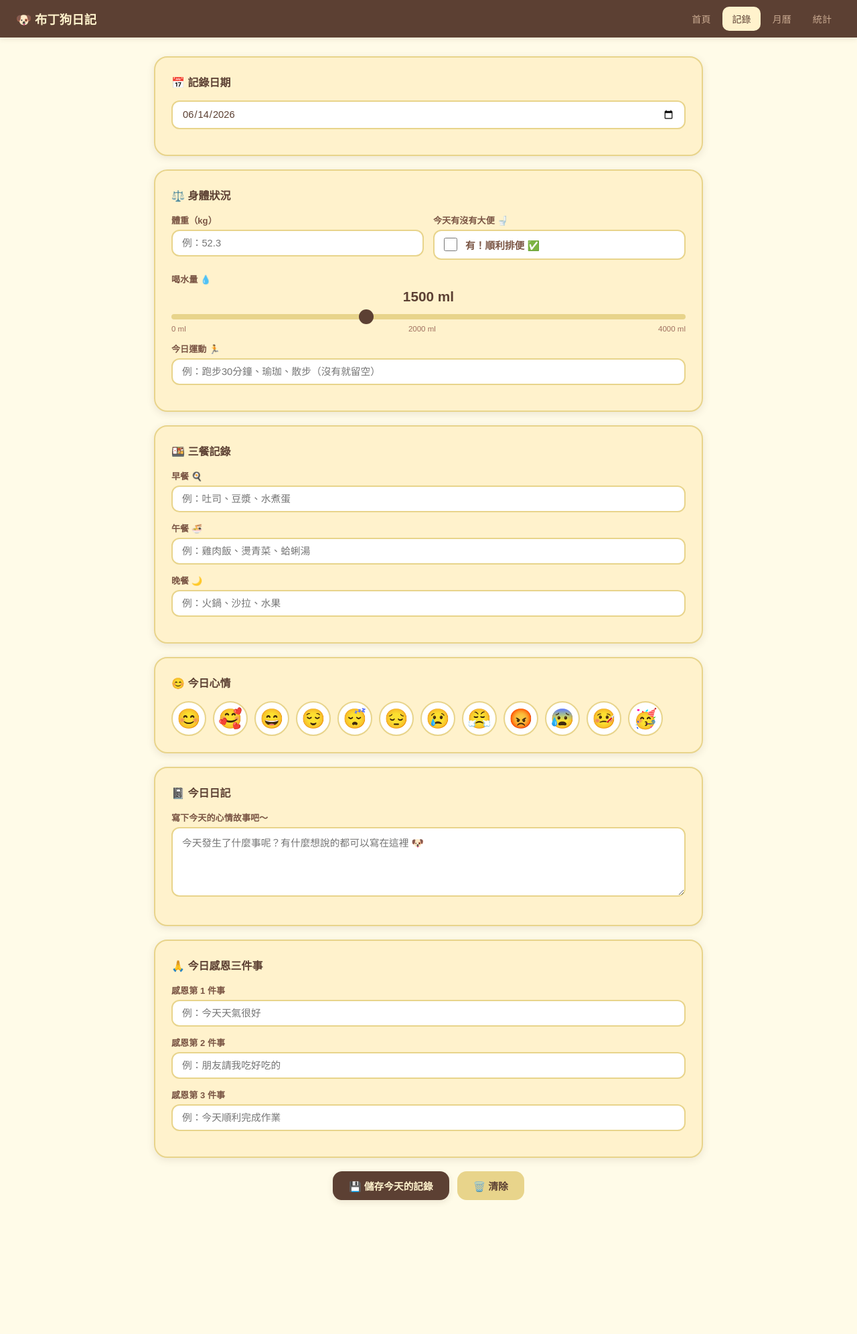
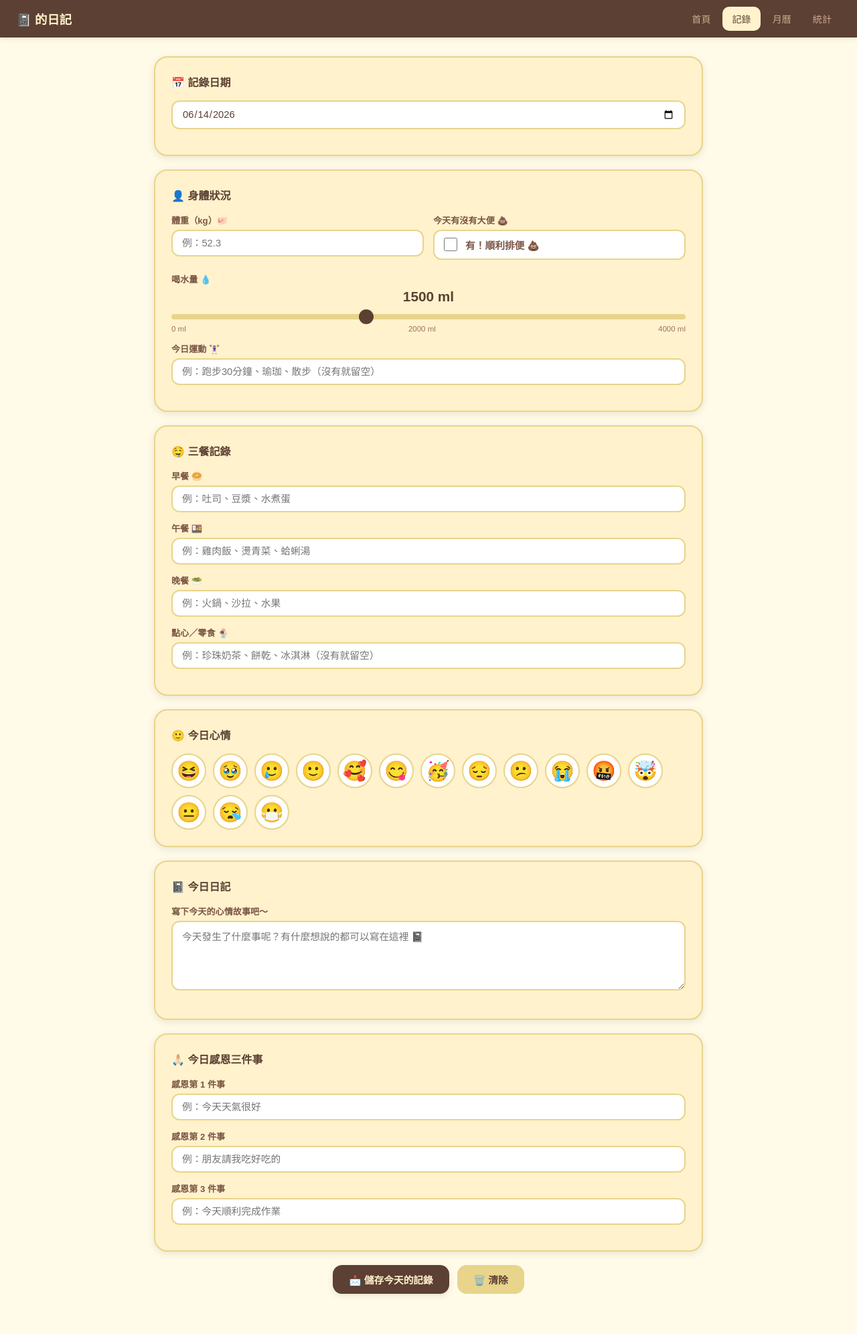
Before and after one commit to pinyu161/diary, a Flask app: page /record in a window 1280 px wide. Shown: the whole page at 67% size. Before the commit the page ends 1794 px from the top, so only its background shows below. Run offline with Flask 3, Linux system fonts and the light colour scheme; data that the repository does not hold is empty.

Commit message:
update emoji and add snack field

```diff
--- a/app.py
+++ b/app.py
@@ -28,6 +28,7 @@ def init_db():
             diary TEXT,
             gratitude_1 TEXT,
             gratitude_2 TEXT,
+            snack TEXT,
             gratitude_3 TEXT,
             created_at TIMESTAMP DEFAULT CURRENT_TIMESTAMP
         )
@@ -63,15 +64,16 @@ def save_record():
     try:
         conn.execute('''
             INSERT INTO daily_records
-                (record_date, weight, breakfast, lunch, dinner, water_ml,
+                (record_date, weight, breakfast, lunch, dinner, snack, water_ml,
                  exercise, had_bowel_movement, mood_emoji, diary,
                  gratitude_1, gratitude_2, gratitude_3)
-            VALUES (?,?,?,?,?,?,?,?,?,?,?,?,?)
+            VALUES (?,?,?,?,?,?,?,?,?,?,?,?,?,?)
             ON CONFLICT(record_date) DO UPDATE SET
                 weight=excluded.weight,
                 breakfast=excluded.breakfast,
                 lunch=excluded.lunch,
                 dinner=excluded.dinner,
+                snack=excluded.snack,
                 water_ml=excluded.water_ml,
                 exercise=excluded.exercise,
                 had_bowel_movement=excluded.had_bowel_movement,
@@ -86,6 +88,7 @@ def save_record():
             data.get('breakfast'),
             data.get('lunch'),
             data.get('dinner'),
+            data.get('snack'),
             data.get('water_ml', 0),
             data.get('exercise'),
             1 if data.get('had_bowel_movement') else 0,
--- a/requirements.txt
+++ b/requirements.txt
@@ -1,2 +1 @@
 flask>=3.0.0
-gunicorn
--- a/templates/record.html
+++ b/templates/record.html
@@ -3,12 +3,12 @@
 <head>
   <meta charset="UTF-8">
   <meta name="viewport" content="width=device-width, initial-scale=1.0">
-  <title>今日記錄 — 布丁狗日記</title>
+  <title>今日記錄 — 我的日記</title>
   <link rel="stylesheet" href="/static/style.css">
 </head>
 <body>
 <nav>
-  <a class="nav-brand" href="/">🐶 布丁狗日記</a>
+  <a class="nav-brand" href="/" id="nav-brand">📓 的日記</a>
   <div class="nav-links">
     <a href="/">首頁</a>
     <a href="/record" class="active">記錄</a>
@@ -27,17 +27,17 @@
 
   <!-- 身體狀況 -->
   <div class="card">
-    <div class="card-title">⚖️ 身體狀況</div>
+    <div class="card-title">👤 身體狀況</div>
     <div class="form-grid">
       <div class="form-row">
-        <label>體重（kg）</label>
+        <label>體重（kg）🐖</label>
         <input type="number" id="weight" placeholder="例：52.3" step="0.1" min="20" max="200">
       </div>
       <div class="form-row">
-        <label>今天有沒有大便 🚽</label>
+        <label>今天有沒有大便 💩</label>
         <label class="check-row" style="margin-top:0;">
           <input type="checkbox" id="had-bowel">
-          <span>有！順利排便 ✅</span>
+          <span>有！順利排便 💩</span>
         </label>
       </div>
     </div>
@@ -50,44 +50,51 @@
       </div>
     </div>
     <div class="form-row">
-      <label>今日運動 🏃</label>
+      <label>今日運動 🏋🏻‍♀️</label>
       <input type="text" id="exercise" placeholder="例：跑步30分鐘、瑜珈、散步（沒有就留空）">
     </div>
   </div>
 
   <!-- 飲食 -->
   <div class="card">
-    <div class="card-title">🍱 三餐記錄</div>
+    <div class="card-title">🤤 三餐記錄</div>
     <div class="form-row">
-      <label>早餐 🍳</label>
+      <label>早餐 🥯</label>
       <input type="text" id="breakfast" placeholder="例：吐司、豆漿、水煮蛋">
     </div>
     <div class="form-row">
-      <label>午餐 🍜</label>
+      <label>午餐 🍱</label>
       <input type="text" id="lunch" placeholder="例：雞肉飯、燙青菜、蛤蜊湯">
     </div>
     <div class="form-row">
-      <label>晚餐 🌙</label>
+      <label>晚餐 🥗</label>
       <input type="text" id="dinner" placeholder="例：火鍋、沙拉、水果">
+    </div>
+    <div class="form-row">
+      <label>點心／零食 🍨</label>
+      <input type="text" id="snack" placeholder="例：珍珠奶茶、餅乾、冰淇淋（沒有就留空）">
     </div>
   </div>
 
   <!-- 心情 -->
   <div class="card">
-    <div class="card-title">😊 今日心情</div>
+    <div class="card-title">🙂 今日心情</div>
     <div class="mood-picker" id="mood-picker">
-      <button class="mood-btn" data-emoji="😊" title="開心">😊</button>
-      <button class="mood-btn" data-emoji="🥰" title="超開心">🥰</button>
-      <button class="mood-btn" data-emoji="😄" title="哈哈大笑">😄</button>
-      <button class="mood-btn" data-emoji="😌" title="平靜">😌</button>
-      <button class="mood-btn" data-emoji="😴" title="好睏">😴</button>
+      <button class="mood-btn" data-emoji="😆" title="哈哈大笑">😆</button>
+      <button class="mood-btn" data-emoji="🥹" title="感動">🥹</button>
+      <button class="mood-btn" data-emoji="🥲" title="含淚微笑">🥲</button>
+      <button class="mood-btn" data-emoji="🙂" title="還不錯">🙂</button>
+      <button class="mood-btn" data-emoji="🥰" title="超愛">🥰</button>
+      <button class="mood-btn" data-emoji="😋" title="好吃好爽">😋</button>
+      <button class="mood-btn" data-emoji="🥳" title="超開心">🥳</button>
       <button class="mood-btn" data-emoji="😔" title="有點難過">😔</button>
-      <button class="mood-btn" data-emoji="😢" title="難過">😢</button>
-      <button class="mood-btn" data-emoji="😤" title="有點煩">😤</button>
-      <button class="mood-btn" data-emoji="😡" title="生氣">😡</button>
-      <button class="mood-btn" data-emoji="😰" title="焦慮">😰</button>
-      <button class="mood-btn" data-emoji="🤒" title="身體不舒服">🤒</button>
-      <button class="mood-btn" data-emoji="🥳" title="超爽的一天">🥳</button>
+      <button class="mood-btn" data-emoji="😕" title="有點困惑">😕</button>
+      <button class="mood-btn" data-emoji="😭" title="大哭">😭</button>
+      <button class="mood-btn" data-emoji="🤬" title="超生氣">🤬</button>
+      <button class="mood-btn" data-emoji="🤯" title="爆頭">🤯</button>
+      <button class="mood-btn" data-emoji="😐" title="普通">😐</button>
+      <button class="mood-btn" data-emoji="😪" title="好睏">😪</button>
+      <button class="mood-btn" data-emoji="😷" title="身體不舒服">😷</button>
     </div>
     <input type="hidden" id="mood-emoji">
   </div>
@@ -97,13 +104,13 @@
     <div class="card-title">📓 今日日記</div>
     <div class="form-row">
       <label>寫下今天的心情故事吧～</label>
-      <textarea id="diary" rows="5" placeholder="今天發生了什麼事呢？有什麼想說的都可以寫在這裡 🐶"></textarea>
+      <textarea id="diary" rows="5" placeholder="今天發生了什麼事呢？有什麼想說的都可以寫在這裡 📓"></textarea>
     </div>
   </div>
 
   <!-- 感恩 -->
   <div class="card">
-    <div class="card-title">🙏 今日感恩三件事</div>
+    <div class="card-title">🙏🏻 今日感恩三件事</div>
     <div class="form-row">
       <label>感恩第 1 件事</label>
       <input type="text" id="gratitude-1" placeholder="例：今天天氣很好">
@@ -119,7 +126,7 @@
   </div>
 
   <div style="display:flex;gap:12px;flex-wrap:wrap;justify-content:center;margin-top:4px;">
-    <button class="btn btn-primary" onclick="saveRecord()">💾 儲存今天的記錄</button>
+    <button class="btn btn-primary" onclick="saveRecord()">📩 儲存今天的記錄</button>
     <button class="btn btn-secondary" onclick="clearForm()">🗑️ 清除</button>
   </div>
 </div>
@@ -127,18 +134,17 @@
 <div id="toast"></div>
 
 <script>
-// 設定今天日期
+// 名字
+const savedName = localStorage.getItem('diary_username');
+if (savedName) document.getElementById('nav-brand').textContent = `📓 ${savedName}的日記`;
+
 const today = new Date().toISOString().split('T')[0];
 document.getElementById('record-date').value = today;
 
-// 水量滑桿
 const waterSlider = document.getElementById('water-ml');
 const waterVal = document.getElementById('water-val');
-waterSlider.addEventListener('input', () => {
-  waterVal.textContent = waterSlider.value;
-});
+waterSlider.addEventListener('input', () => { waterVal.textContent = waterSlider.value; });
 
-// 心情選擇
 document.querySelectorAll('.mood-btn').forEach(btn => {
   btn.addEventListener('click', () => {
     document.querySelectorAll('.mood-btn').forEach(b => b.classList.remove('selected'));
@@ -147,7 +153,6 @@ document.querySelectorAll('.mood-btn').forEach(btn => {
   });
 });
 
-// 載入當天已有資料
 const dateInput = document.getElementById('record-date');
 dateInput.addEventListener('change', () => loadRecord(dateInput.value));
 
@@ -160,6 +165,7 @@ function loadRecord(date) {
       document.getElementById('breakfast').value = d.breakfast ?? '';
       document.getElementById('lunch').value = d.lunch ?? '';
       document.getElementById('dinner').value = d.dinner ?? '';
+      document.getElementById('snack').value = d.snack ?? '';
       document.getElementById('water-ml').value = d.water_ml ?? 1500;
       waterVal.textContent = d.water_ml ?? 1500;
       document.getElementById('exercise').value = d.exercise ?? '';
@@ -168,7 +174,6 @@ function loadRecord(date) {
       document.getElementById('gratitude-1').value = d.gratitude_1 ?? '';
       document.getElementById('gratitude-2').value = d.gratitude_2 ?? '';
       document.getElementById('gratitude-3').value = d.gratitude_3 ?? '';
-      // 心情
       document.getElementById('mood-emoji').value = d.mood_emoji ?? '';
       document.querySelectorAll('.mood-btn').forEach(b => {
         b.classList.toggle('selected', b.dataset.emoji === d.mood_emoji);
@@ -176,7 +181,6 @@ function loadRecord(date) {
     });
 }
 
-// 初始載入
 loadRecord(today);
 
 function saveRecord() {
@@ -186,6 +190,7 @@ function saveRecord() {
     breakfast: document.getElementById('breakfast').value.trim() || null,
     lunch: document.getElementById('lunch').value.trim() || null,
     dinner: document.getElementById('dinner').value.trim() || null,
+    snack: document.getElementById('snack').value.trim() || null,
     water_ml: parseInt(document.getElementById('water-ml').value),
     exercise: document.getElementById('exercise').value.trim() || null,
     had_bowel_movement: document.getElementById('had-bowel').checked,
@@ -211,7 +216,7 @@ function saveRecord() {
 
 function clearForm(resetDate = true) {
   if (resetDate) document.getElementById('record-date').value = today;
-  ['weight','breakfast','lunch','dinner','exercise','diary',
+  ['weight','breakfast','lunch','dinner','snack','exercise','diary',
    'gratitude-1','gratitude-2','gratitude-3','mood-emoji'].forEach(id => {
     document.getElementById(id).value = '';
   });
```
Also changed, not shown: templates/calendar.html (+15 -20 lines), templates/index.html (+69 -11 lines), templates/stats.html (+29 -115 lines).
